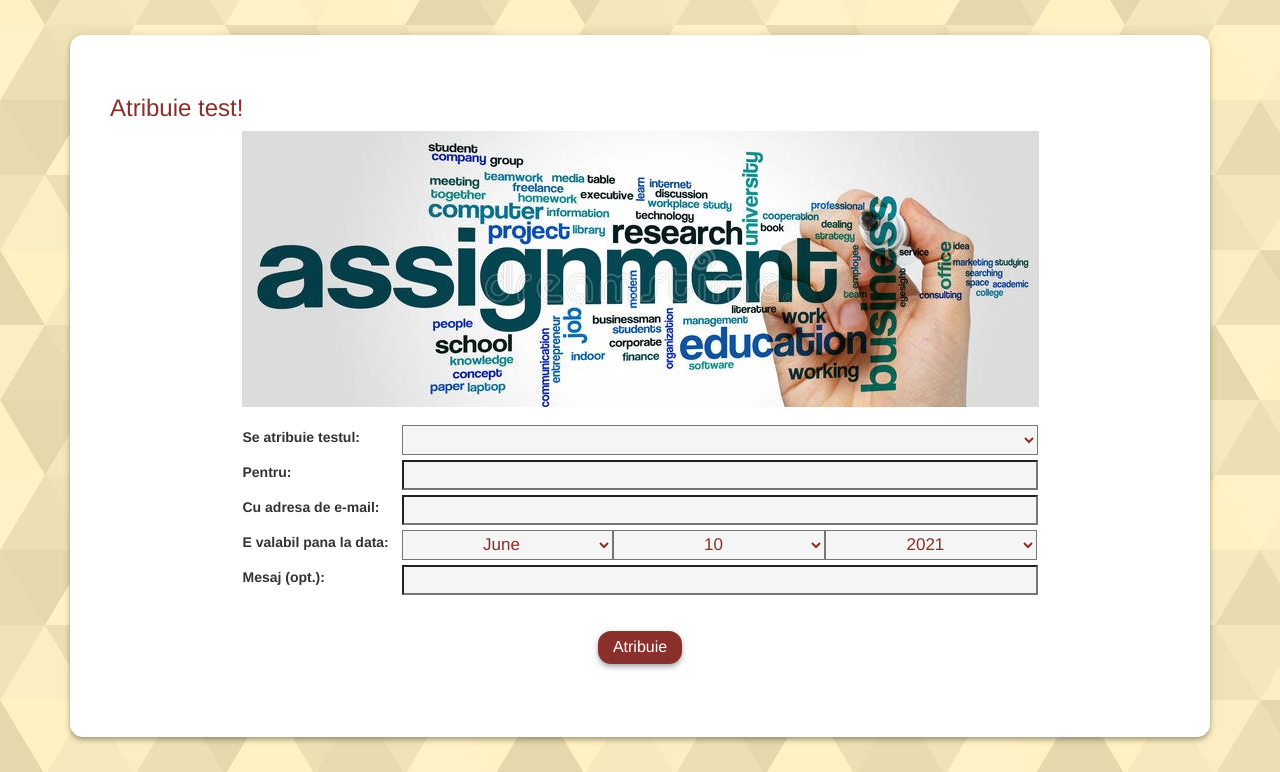
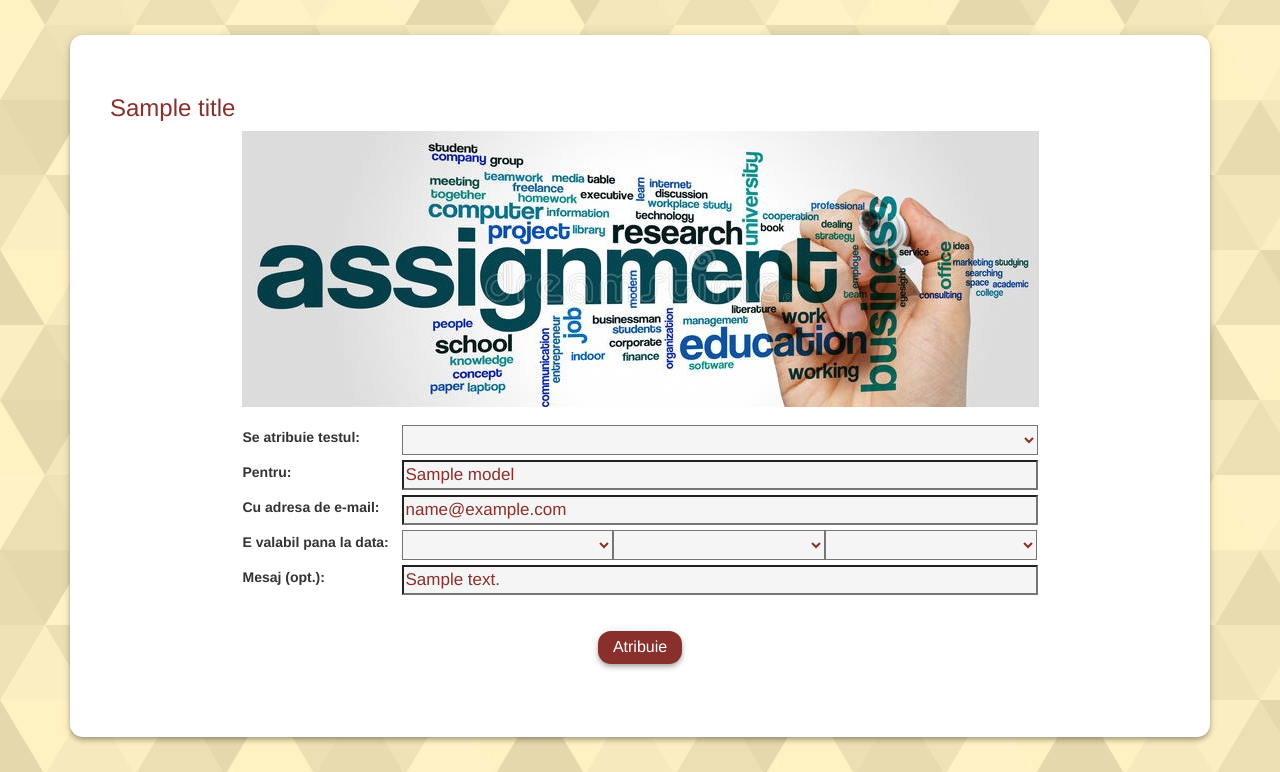
Before and after one commit to Sorinace/Final-project-Django--2021--Scoala-Informala, a Django app: template query/templates/asign.html in a window 1280 px wide. Shown: the part 50-822 px from the top of the page. Run offline with Django 3.2, Linux system fonts and the light colour scheme; a user stored in the database is signed in; tables that the repository leaves empty hold one stand-in row (values such as "Sample post"); the template is opened without the code that fills it: values that come from a table or form of the project are taken from there, most other values are stand-ins (such as "Sample title", 1, 10 or a date in 2020); lists and menus that the app fills with data are empty; some libraries are stand-ins or nearby versions.

Commit message:
Add modify to assigned test

```diff
--- a/query/templates/about.html
+++ b/query/templates/about.html
@@ -9,7 +9,8 @@
         <strong>Contact:</strong><br>
              - Email: <a href="mail:sorinace@gmail.com">sorinace@gmail.com</a><br>
              - Tel.: <a href="tel:0040740165124">0740 165 124</a><br>
-             - Linkedin: <a href="https://www.linkedin.com/in/sorin-avram-developer/">Sorin Avram</a>
+             - Linkedin: <a href="https://www.linkedin.com/in/sorin-avram-developer/">Sorin Avram</a><br/>
+             - GitHub: <a href="https://github.com/Sorinace">Sorinace</a>
         </div>
     </div>
 {% endblock %}
--- a/query/templates/asign.html
+++ b/query/templates/asign.html
@@ -3,11 +3,14 @@
 {% if user.is_authenticated %}
 {% load static %}
     <div class="shadow">
-        <h3 class="test">Atribuie test!</h3>
+        <h3 class="test">{{ title }}</h3>
         <img src = "{% static 'images/image5.jpg' %}">
         <div >
         <form action="/asign/" method="post">
             {% csrf_token %}
+            <div style="display: none;"><!--  hidden data -->
+                <input type="text" name="id" value={{id}}></p>
+            </div>
             <table>
                 <tr>
                     {{ form.as_table }}
@@ -26,4 +29,14 @@
     <a class="login" href="{% url 'login' %}">Log In</a>
   </div>
 {% endif %}
+<script>
+    // add data to form
+    document.getElementById('id_psihotest').value = "{{ model.psihotest.text }}";
+    document.getElementById('id_name').value = "{{ model.name }}";
+    document.getElementById('id_email').value = "{{ model.email }}";
+    document.getElementById('id_message').value = "{{ model.message }}";
+    document.getElementById('id_data_month').value = "{{ model.data.month }}";
+    document.getElementById('id_data_day').value = "{{ model.data.day }}";
+    document.getElementById('id_data_year').value = "{{ model.data.year }}";
+</script>
 {% endblock %}
```
Also changed, not shown: query/views.py (+16 -11 lines).
